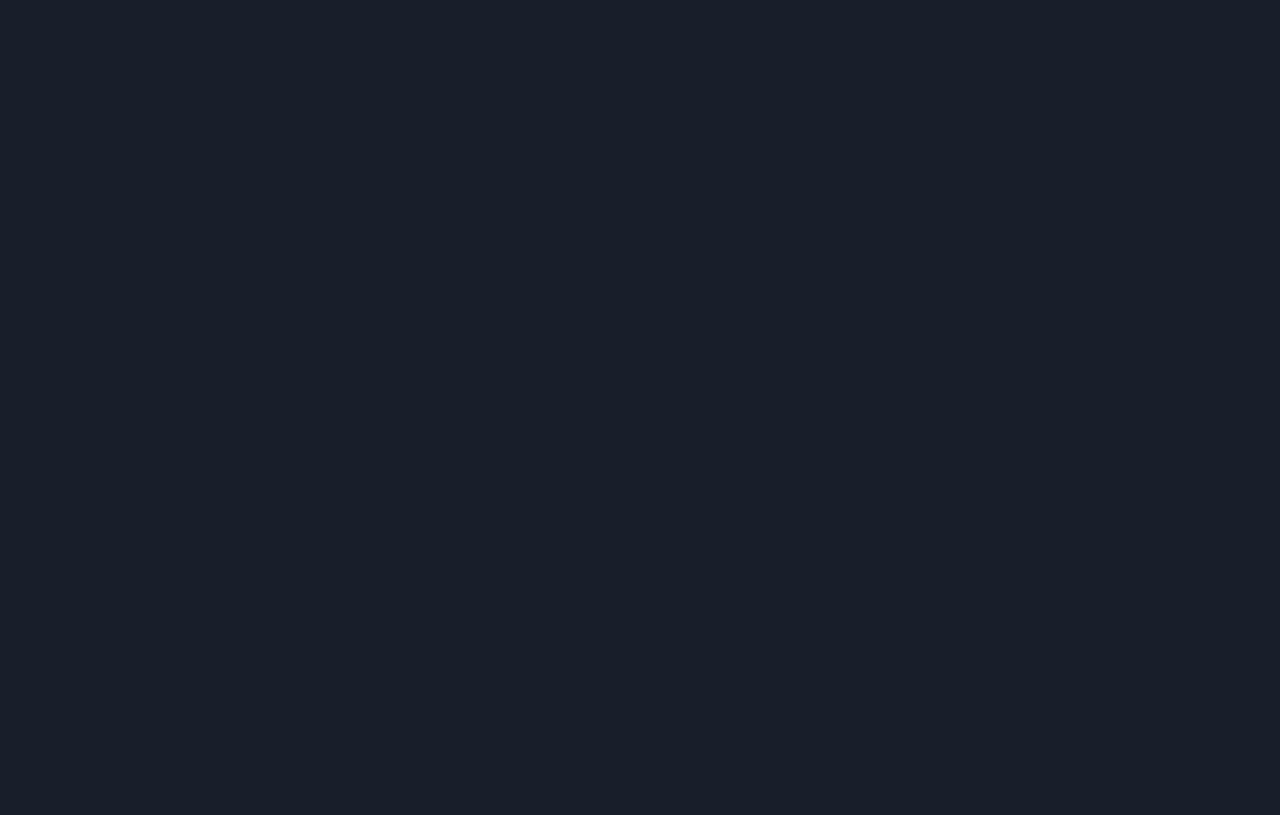
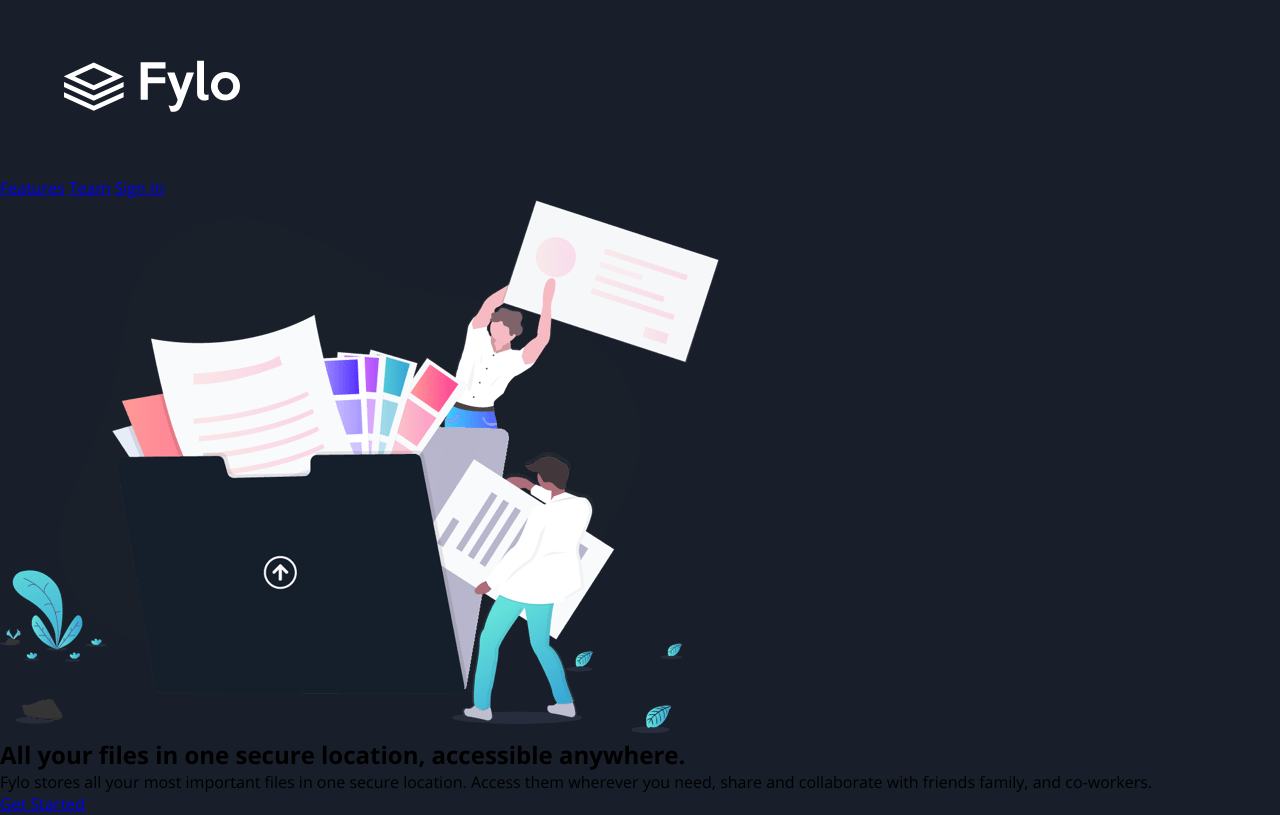
Before and after one commit to Alterlapsus/FylodarkLandingPage, a plain HTML site: page index.html in a window 1280 px wide. Drawn offline with nearby package versions, Linux system fonts and the light colour scheme.

Commit message:
Se realiza header

```diff
--- a/css/styles.css
+++ b/css/styles.css
@@ -25,3 +25,10 @@ body{
     font-family: var(--body-font);
     background-color: var(--blue-main);
 }
+.container{
+    width: 90%;
+    max-width: 1200px;
+    margin: 0 auto;
+    overflow: hidden;
+    padding: var(--padding-container);
+}
--- a/index.html
+++ b/index.html
@@ -9,17 +9,38 @@
 </head>
 <body>
 
+  <header class="hero">
+    <nav class="nav container">
+      <figure class="nav__logo">
+        <img src="/images/logo.svg" alt="logo" class="nav__img">
+      </figure>
+    </nav>
 
-  <!-- Features
-  Team
-  Sign In
+    <div class="nav__links">
+      <a href="#" class="nav__link">Features</a>
+      <a href="#" class="nav__link">Team</a>
+      <a href="#" class="nav__link">Sign In</a>
+    </div>
 
-  All your files in one secure location, accessible anywhere.
+    <section class="hero__main">
+      <figure class="hero__picture">
+        <img src="/images/illustration-intro.png" alt="illustration-intro" class="hero__img">
+      </figure>
 
-  Fylo stores all your most important files in one secure location. Access them wherever
-  you need, share and collaborate with friends family, and co-workers.
+      <h1 class="hero__title">All your files in one secure location, accessible anywhere.</h1>
 
-  Get Started
+      <p class="hero__paragraph">
+        Fylo stores all your most important files in one secure location. Access them wherever you need, share and collaborate with friends family, and co-workers.</p>
+        <a href="#" class="hero__cta">Get Started</a>
+    </section>
+  </header>
+
+  <!--
+
+
+
+
+
 
   Access your files, anywhere
 
```
